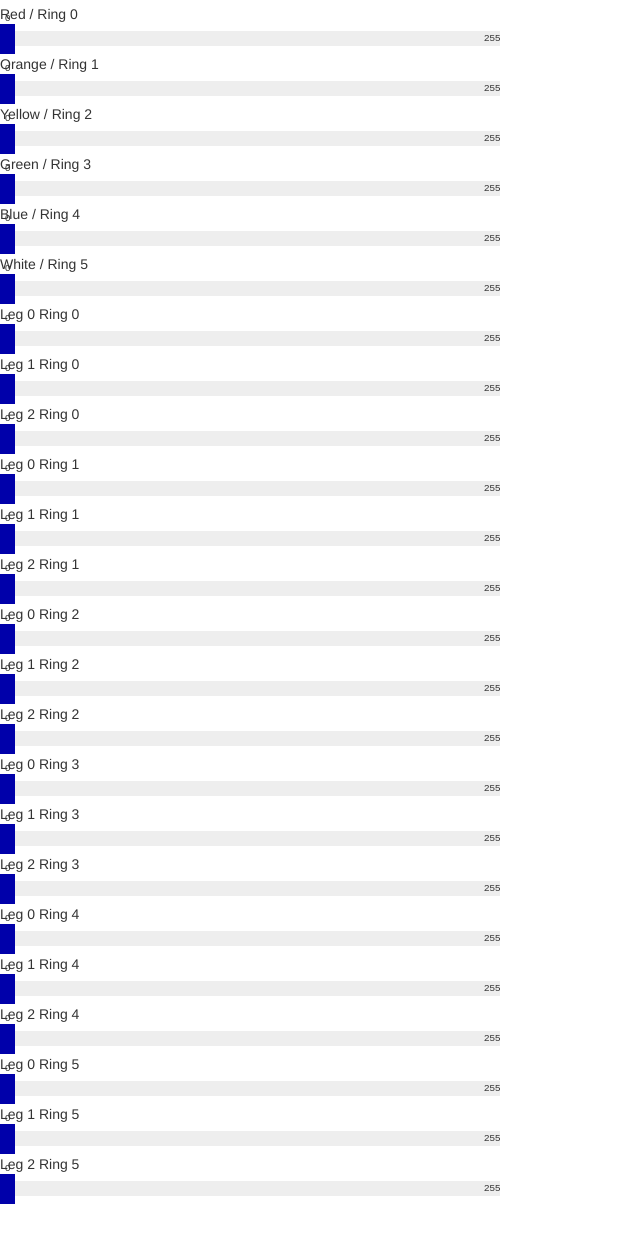
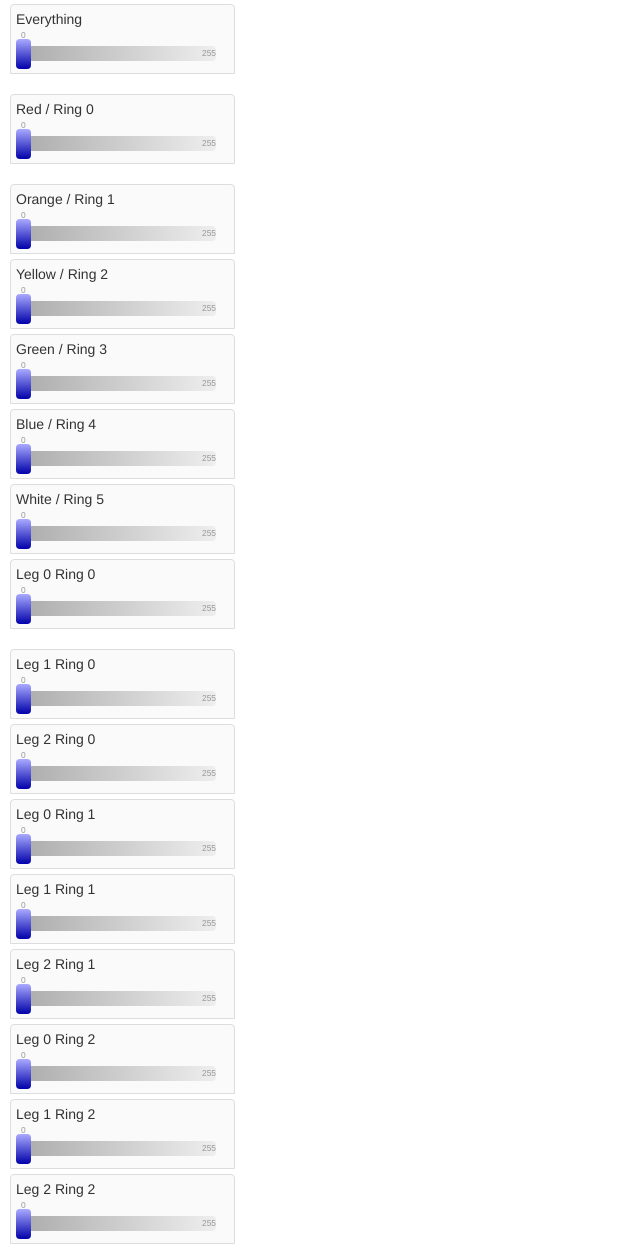
Before and after one commit to nealhardesty/glowythings, a website: page demo/demo.html in a window 1280 px wide. Shown: the part 96-1340 px from the top of the page, without its empty margins (0-640 px from the left). Before the commit the page ends 1300 px from the top, so only its background shows below. Drawn offline with Linux system fonts and the light colour scheme; no server answers.

Commit message:
visual updates

```diff
--- a/demo/demo.css
+++ b/demo/demo.css
@@ -2,16 +2,22 @@
 		display:     block;
 		position:    relative;
 		height:      30px;
-		width:       500px;
+		width:       200px;
+		margin-top: 10px;
 	}
 
 	slider span.bar {
 		height:     50%;
 		z-index:    0;
-		background: #eee;
-		left:       0;
+		left:		0;
+		//background: #eee;
+		background:	linear-gradient(to right,#aaa,#eee);
 		top:        25%;
 		cursor:     pointer;
+		float:		right;
+		border-radius:	  4px 4px 4px 4px;
+		border-color:	#eee;
+
 	}
 
 	slider span.bar.selection, slider span.bar.unselected {
@@ -33,7 +39,8 @@
 		width:            15px;
 		top:              0;
 		bottom:           0;
-		background-color: #00a;
+		background: linear-gradient(#aaf, #00a);
+		border-radius:	  4px 4px 4px 4px;
 	}
 
 	slider span.pointer:hover {
@@ -43,13 +50,14 @@
 	}
 
 	slider span.bubble {
-		font-size:   0.7em;
-		line-height: 1.4em;
+		font-size:   0.6em;
+		line-height: 1.8em;
 		font-family: sans-serif;
 		text-align:  center;
 		text-shadow: none;
 		top:         -1.3em;
 		cursor:      pointer;
+		color:		#999;
 	}
 
 	slider span.bubble.selection, slider span.bubble.limit {
@@ -68,3 +76,20 @@
 	::-ms-tooltip {
 		display: none;
 	}
+
+
+	div.slider {
+		background-color: #fafafa;
+		border-style: solid;
+		border-width: 1px;
+		border-color: #ddd;
+		border-radius: 4px 4px 0 0;
+		margin: 5px 10px;
+		padding: 4px 5px;
+		width: 225px;
+	}
+
+	div.section {
+		display: block;
+		margin-bottom: 20px;
+	}
--- a/demo/demo.html
+++ b/demo/demo.html
@@ -2,6 +2,7 @@
 <html lang="en" ng-app="glowythingsDemoApp">
 <head>
 	<meta charset="utf-8">
+	<meta name="viewport" content="width=device-width, initial-scale=1">
 	<title>Glowy Things!</title>
 	<link rel="stylesheet" type="text/css" href="/demo/bower_components/bootstrap/dist/css/bootstrap.min.css">
 	<link rel="stylesheet" type="text/css" href="/demo/demo.css">
@@ -14,108 +15,119 @@
 	<h1>Glowy Things!</h1>
 	<p>{{error}}</p>
 
-	<div id="redRing">
+	<div class="section">
+	<div class="slider" id="all">
+		Everything
+		<slider ng-model="data.all" floor="0" ceiling="255" ng-change="update('all')"></div>
+	</div>
+	</div>
+
+	<div class="section">
+	<div class="slider" id="redRing">
 		Red / Ring 0
 		<slider ng-model="data.red" floor="0" ceiling="255" ng-change="update('red')"></div>
 	</div>
-	<div id="orangeRing">
+	<div class="slider" id="orangeRing">
 		Orange / Ring 1
-		<slider ng-model="data.yellow" floor="0" ceiling="255" ng-change="update('orange')"></div>
+		<slider ng-model="data.orange" floor="0" ceiling="255" ng-change="update('orange')"></div>
 	</div>
-	<div id="yellowRing">
+	<div class="slider" id="yellowRing">
 		Yellow / Ring 2
-		<slider ng-model="data.orange" floor="0" ceiling="255" ng-change="update('yellow')"></div>
+		<slider ng-model="data.yellow" floor="0" ceiling="255" ng-change="update('yellow')"></div>
 	</div>
-	<div id="greenRing">
+	<div class="slider" id="greenRing">
 		Green / Ring 3
 		<slider ng-model="data.green" floor="0" ceiling="255" ng-change="update('green')"></div>
 	</div>
-	<div id="blueRing">
+	<div class="slider" id="blueRing">
 		Blue / Ring 4
 		<slider ng-model="data.blue" floor="0" ceiling="255" ng-change="update('blue')"></div>
 	</div>
-	<div id="whiteRing">
+	<div class="slider" id="whiteRing">
 		White / Ring 5
 		<slider ng-model="data.white" floor="0" ceiling="255" ng-change="update('white')"></div>
 	</div>
+	</div>
 
-	<div id="l_0_0">
+	<div class="section">
+	<div class="slider" id="l_0_0">
 		Leg 0 Ring 0
 		<slider ng-model="data.l_0_0" floor="0" ceiling="255" ng-change="update('l_0_0')"></div>
 	</div>
-	<div id="l_1_0">
+	<div class="slider" id="l_1_0">
 		Leg 1 Ring 0
 		<slider ng-model="data.l_1_0" floor="0" ceiling="255" ng-change="update('l_1_0')"></div>
 	</div>
-	<div id="l_2_0">
+	<div class="slider" id="l_2_0">
 		Leg 2 Ring 0
 		<slider ng-model="data.l_2_0" floor="0" ceiling="255" ng-change="update('l_2_0')"></div>
 	</div>
 
-	<div id="l_0_1">
+	<div class="slider" id="l_0_1">
 		Leg 0 Ring 1
 		<slider ng-model="data.l_0_1" floor="0" ceiling="255" ng-change="update('l_0_1')"></div>
 	</div>
-	<div id="l_1_1">
+	<div class="slider" id="l_1_1">
 		Leg 1 Ring 1
 		<slider ng-model="data.l_1_1" floor="0" ceiling="255" ng-change="update('l_1_1')"></div>
 	</div>
-	<div id="l_2_1">
+	<div class="slider" id="l_2_1">
 		Leg 2 Ring 1
 		<slider ng-model="data.l_2_1" floor="0" ceiling="255" ng-change="update('l_2_1')"></div>
 	</div>
 
-	<div id="l_0_2">
+	<div class="slider" id="l_0_2">
 		Leg 0 Ring 2
 		<slider ng-model="data.l_0_2" floor="0" ceiling="255" ng-change="update('l_0_2')"></div>
 	</div>
-	<div id="l_1_2">
+	<div class="slider" id="l_1_2">
 		Leg 1 Ring 2
 		<slider ng-model="data.l_1_2" floor="0" ceiling="255" ng-change="update('l_1_2')"></div>
 	</div>
-	<div id="l_2_2">
+	<div class="slider" id="l_2_2">
 		Leg 2 Ring 2
 		<slider ng-model="data.l_2_2" floor="0" ceiling="255" ng-change="update('l_2_2')"></div>
 	</div>
 
-	<div id="l_0_3">
+	<div class="slider" id="l_0_3">
 		Leg 0 Ring 3
 		<slider ng-model="data.l_0_3" floor="0" ceiling="255" ng-change="update('l_0_3')"></div>
 	</div>
-	<div id="l_1_3">
+	<div class="slider" id="l_1_3">
 		Leg 1 Ring 3
 		<slider ng-model="data.l_1_3" floor="0" ceiling="255" ng-change="update('l_1_3')"></div>
 	</div>
-	<div id="l_2_3">
+	<div class="slider" id="l_2_3">
 		Leg 2 Ring 3
 		<slider ng-model="data.l_2_3" floor="0" ceiling="255" ng-change="update('l_2_3')"></div>
 	</div>
 
-	<div id="l_0_4">
+	<div class="slider" id="l_0_4">
 		Leg 0 Ring 4
 		<slider ng-model="data.l_0_4" floor="0" ceiling="255" ng-change="update('l_0_4')"></div>
 	</div>
-	<div id="l_1_4">
+	<div class="slider" id="l_1_4">
 		Leg 1 Ring 4
 		<slider ng-model="data.l_1_3" floor="0" ceiling="255" ng-change="update('l_1_4')"></div>
 	</div>
-	<div id="l_2_4">
+	<div class="slider" id="l_2_4">
 		Leg 2 Ring 4
 		<slider ng-model="data.l_2_4" floor="0" ceiling="255" ng-change="update('l_2_4')"></div>
 	</div>
 
-	<div id="l_0_5">
+	<div class="slider" id="l_0_5">
 		Leg 0 Ring 5
 		<slider ng-model="data.l_0_5" floor="0" ceiling="255" ng-change="update('l_0_5')"></div>
 	</div>
-	<div id="l_1_5">
+	<div class="slider" id="l_1_5">
 		Leg 1 Ring 5
 		<slider ng-model="data.l_1_5" floor="0" ceiling="255" ng-change="update('l_1_5')"></div>
 	</div>
-	<div id="l_2_5">
+	<div class="slider" id="l_2_5">
 		Leg 2 Ring 5
 		<slider ng-model="data.l_2_5" floor="0" ceiling="255" ng-change="update('l_2_5')"></div>
 	</div>
+	<div>
 
 
 
```
